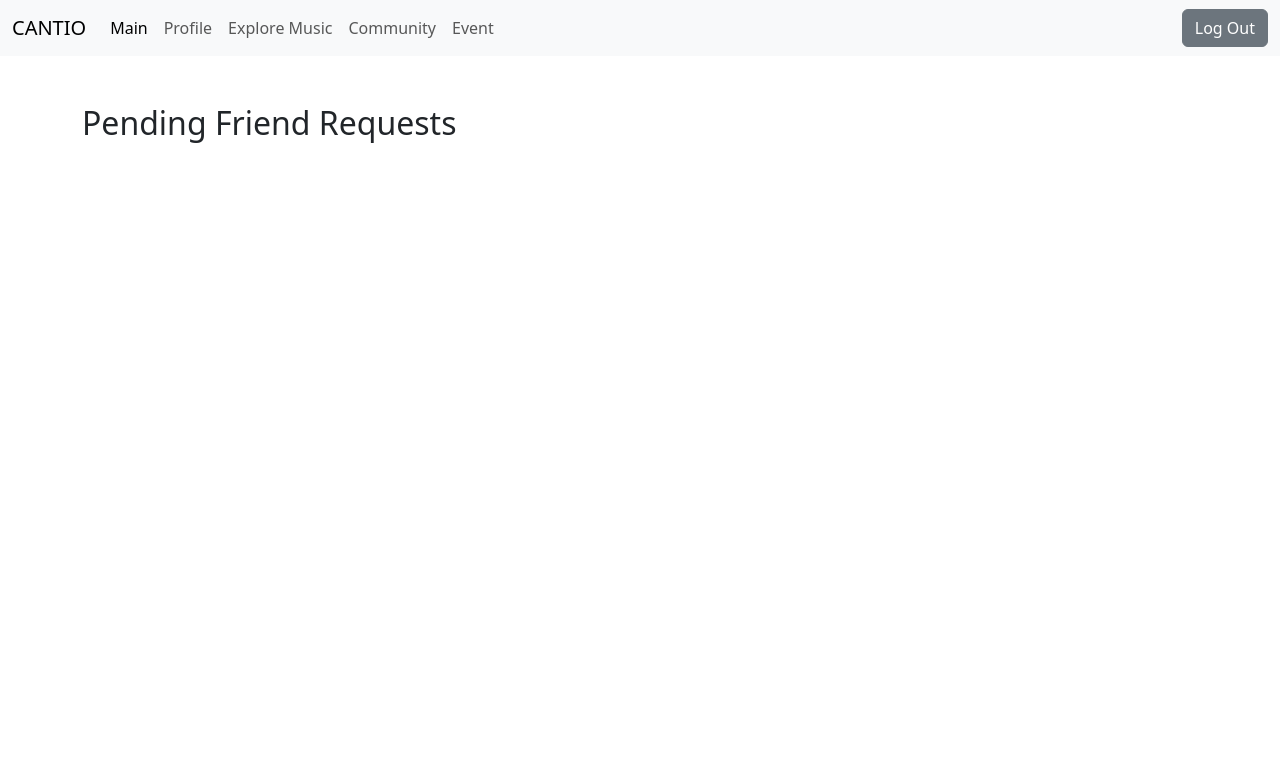
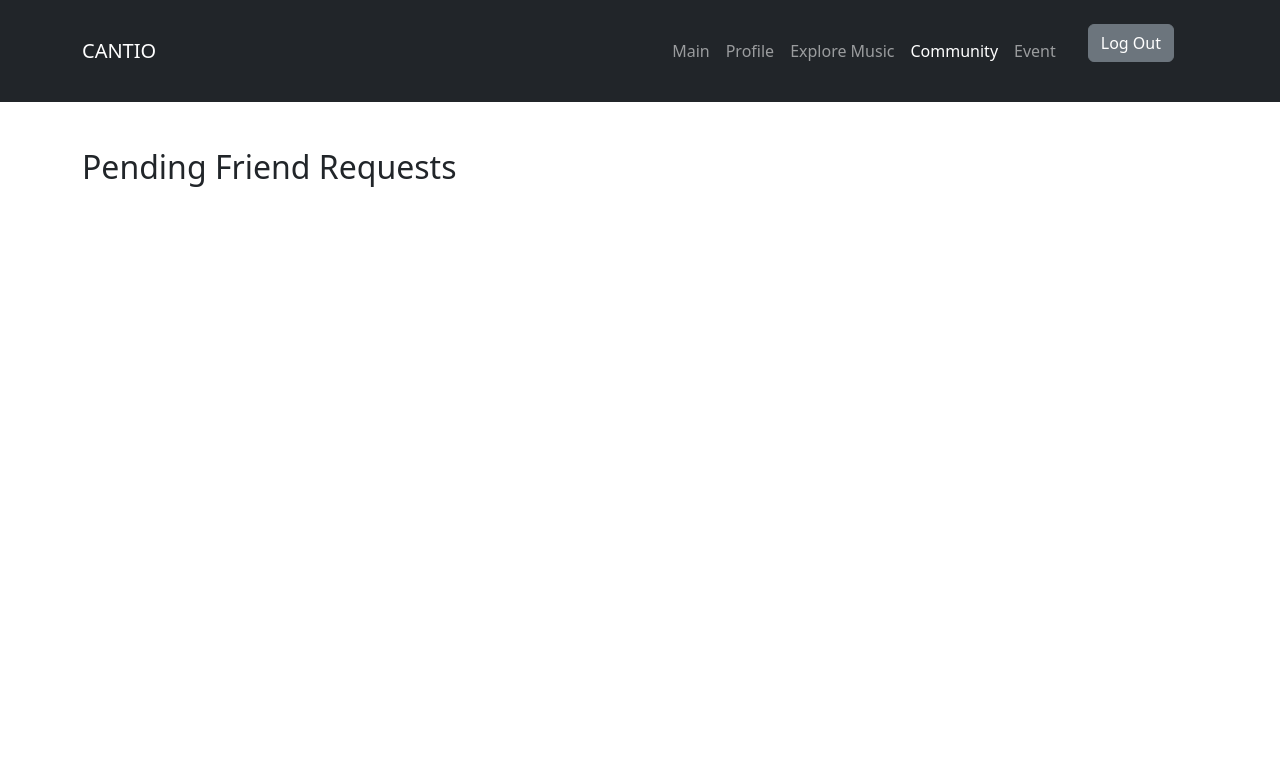
Before and after one commit to enmpro/senior-project-2023, a PHP site: page /display_requests.php in a window 1280 px wide. Shown: the top 783 px of the page. Run offline with PHP 8.4, Linux system fonts and the light colour scheme; the visitor is signed in with stand-in values (Sample User, id 1); data that the repository does not hold is empty.

Commit message:
html fix

```diff
--- a/display_requests.php
+++ b/display_requests.php
@@ -29,30 +29,41 @@ try {
 }
 ?>
 
-<!DOCTYPE html>
 <html lang="en">
 
 <head>
     <meta charset="utf-8">
     <meta name="viewport" content="width=device-width, initial-scale=1.0, shrink-to-fit=no">
-    <title>Pending Friend Requests</title>
+    <title>Friend Requests</title>
     <!-- Latest compiled and minified CSS -->
     <link href="https://cdn.jsdelivr.net/npm/bootstrap@5.3.1/dist/css/bootstrap.min.css" rel="stylesheet">
+
 </head>
+<style>
+    /* Add custom styles here, if needed */
+    body {
+        padding-top: 100px;
+        /* Adjust for fixed navbar height */
+    }
+
+    .homepage-section {
+        padding: 60px 0;
+    }
+</style>
 
 <body>
-    <nav class="navbar navbar-expand-lg navbar-light bg-light">
-        <div class="container-fluid">
+    <nav class="navbar navbar-expand-lg navbar-dark bg-dark fixed-top">
+        <div class="container">
             <a class="navbar-brand" href="#">CANTIO</a>
             <button class="navbar-toggler" type="button" data-bs-toggle="collapse"
                 data-bs-target="#navbarSupportedContent" aria-controls="navbarSupportedContent" aria-expanded="false"
                 aria-label="Toggle navigation">
                 <span class="navbar-toggler-icon"></span>
             </button>
-            <div class="collapse navbar-collapse text-center" id="navbarSupportedContent">
-                <ul class="navbar-nav me-auto mb-2 mb-lg-0">
+            <div class="collapse navbar-collapse text-center justify-content-end" id="navbarSupportedContent">
+                <ul class="navbar-nav ">
                     <li class="nav-item">
-                        <a class="nav-link active" aria-current="page" href="homepage.php">Main</a>
+                        <a class="nav-link" aria-current="page" href="homepage.php">Main</a>
                     </li>
                     <li class="nav-item">
                         <a class="nav-link" href="profile.php">Profile</a>
@@ -61,7 +72,7 @@ try {
                         <a class="nav-link" href="/spotify/explore_page.php">Explore Music</a>
                     </li>
                     <li class="nav-item">
-                        <a class="nav-link" href="community.php">Community</a>
+                        <a class="nav-link active" href="community.php">Community</a>
                     </li>
                     <li class="nav-item">
                         <a class="nav-link" href="user_event.php">Event</a>
@@ -77,7 +88,7 @@ try {
                     ?>
 
                 </ul>
-                <div>
+                <div class="my-3 mx-4">
                     <form method="post" action="user_logout.php">
                         <button class="btn btn-secondary" type="submit" name="logout">Log Out</button>
 
```
